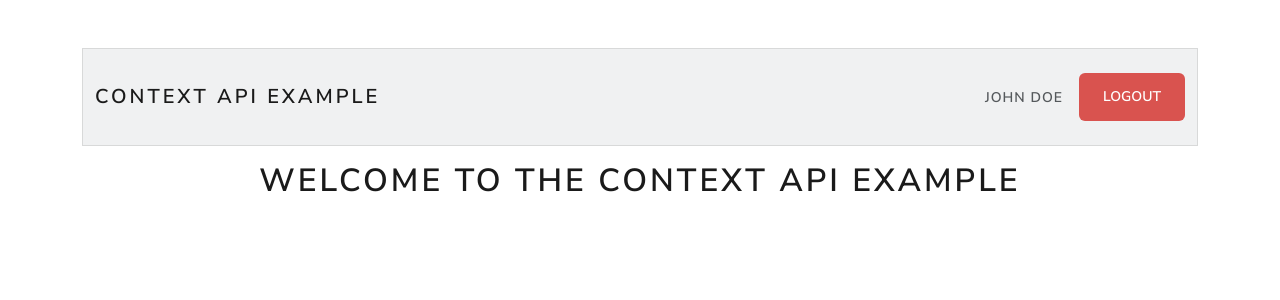
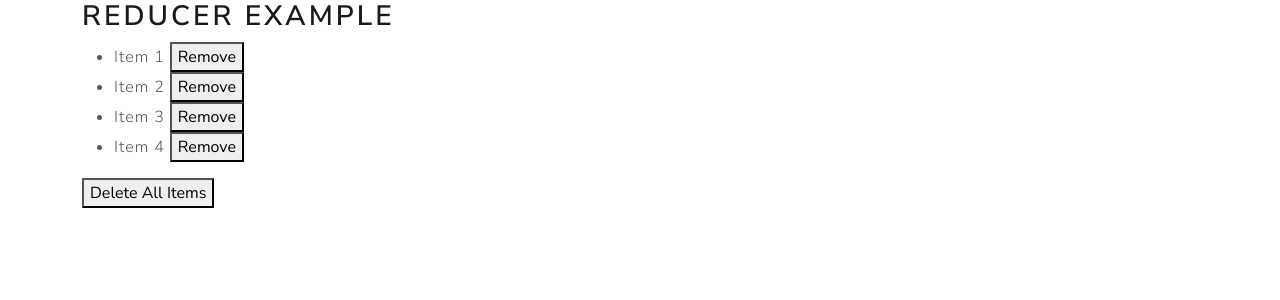
Before and after one commit to RishatTalukder/learning_react, a React (Vite) app in the folder PART_2_Advanced/react_advanced/: page / in a window 1280 px wide. Shown: the top 300 px of the page. Built offline with nearby package versions, Linux system fonts and the light colour scheme.

Commit message:
feat: Implement ReducerExample component with useReducer for state management and action handling

```diff
--- a/PART_2_Advanced/react_advanced/src/App.jsx
+++ b/PART_2_Advanced/react_advanced/src/App.jsx
@@ -20,6 +20,7 @@ import TaskKeeper from "./projects/project_9/TaskKeeper";
 import ToggleExample from "./Custom_Hooks/ToggleExample";
 import FetchExample from "./Custom_Hooks/FetchExample";
 import Start from "./Context_API/Start";
+import ReducerExample from "./reducerExample/ReducerExample";
 
 function App() {
   return (
@@ -46,7 +47,8 @@ function App() {
       {/* <TaskKeeper /> */}
       {/* <ToggleExample /> */}
       {/* <FetchExample /> */}
-      <Start />
+      {/* <Start /> */}
+      <ReducerExample />
     </div>
   );
 }
--- /dev/null
+++ b/PART_2_Advanced/react_advanced/src/reducerExample/ReducerExample.jsx
@@ -0,0 +1,44 @@
+import React, { useReducer } from "react";
+import { data } from "./data"; // importing the dummy data
+import { reducer, DELETE_ALL, RESET_ITEMS, REMOVE_ITEM } from "./reducer"; // importing the reducer function and the action types
+
+const initialState = {
+  items: data, // initializing the state with the dummy data
+}
+
+const ReducerExample = () => {
+  const [state, dispatch] = useReducer(reducer, initialState); // using useReducer to manage the state
+
+  const handleClick = (id) => {
+    dispatch({ type: REMOVE_ITEM, payload: { id } }); // dispatching an action to remove the item
+  };
+  const resetItems = () => {
+    dispatch({ type: RESET_ITEMS }); // dispatching an action to reset the items
+  };
+
+  const deleteAllItems = () => {
+    dispatch({ type: DELETE_ALL }); // dispatching an action to delete all items
+  };
+
+  console.log("Current state:", state); // logging the current state for debugging
+
+  return (
+    <div>
+      <h2>Reducer Example</h2>
+      <ul>
+        {state.items.map((item) => (
+          <li key={item.id}>
+            {item.name}{" "}
+            <button onClick={() => handleClick(item.id)}>Remove</button>
+          </li>
+        ))}
+      </ul>
+      {state.items.length <= 0 ? (
+        <button onClick={resetItems}>Reset Items</button>
+      ) : (
+        <button onClick={deleteAllItems}>Delete All Items</button>
+      )}
+    </div>
+  );
+};
+export default ReducerExample;
--- /dev/null
+++ b/PART_2_Advanced/react_advanced/src/reducerExample/data.js
@@ -0,0 +1,14 @@
+export const data = [
+  { id: 1,
+    name: "Item 1",
+  },
+  { id: 2,
+    name: "Item 2",
+  },
+  { id: 3,
+    name: "Item 3",
+  },
+  { id: 4,
+    name: "Item 4",
+  },
+]
--- /dev/null
+++ b/PART_2_Advanced/react_advanced/src/reducerExample/reducer.js
@@ -0,0 +1,21 @@
+import { data } from "./data"; // importing the dummy data
+export const DELETE_ALL = "DELETE_ALL_ITEMS"; // defining a constant for the action type
+export const RESET_ITEMS = "RESET_ITEMS"; // defining a constant for the action type
+export const REMOVE_ITEM = "REMOVE_ITEM"; // defining a constant for the action type
+
+export const reducer = (state, action) =>{
+  const { type, payload } = action; // destructuring the action object to get the type and payload
+
+  if (type === DELETE_ALL) {
+    return { ...state, items: [] }; // returning a new state with an empty items array
+  }
+  if (type === RESET_ITEMS) {
+    return { ...state, items: data }; // returning a new state with the original data
+  }
+  if (type === REMOVE_ITEM) {
+    console.log("Removing item with id:", payload.id); // logging the id of the item to be removed
+    const newItems = state.items.filter((item) => item.id !== payload.id); // filtering out the item with the given id
+    return { ...state, items: newItems }; // returning a new state with the updated items array
+  }
+  throw new Error(`No matching action type: ${type}`); // throwing an error if the action type is not matched
+}
```
Also changed, not shown: 1 other file (tests, documents, lock files or other folders).
